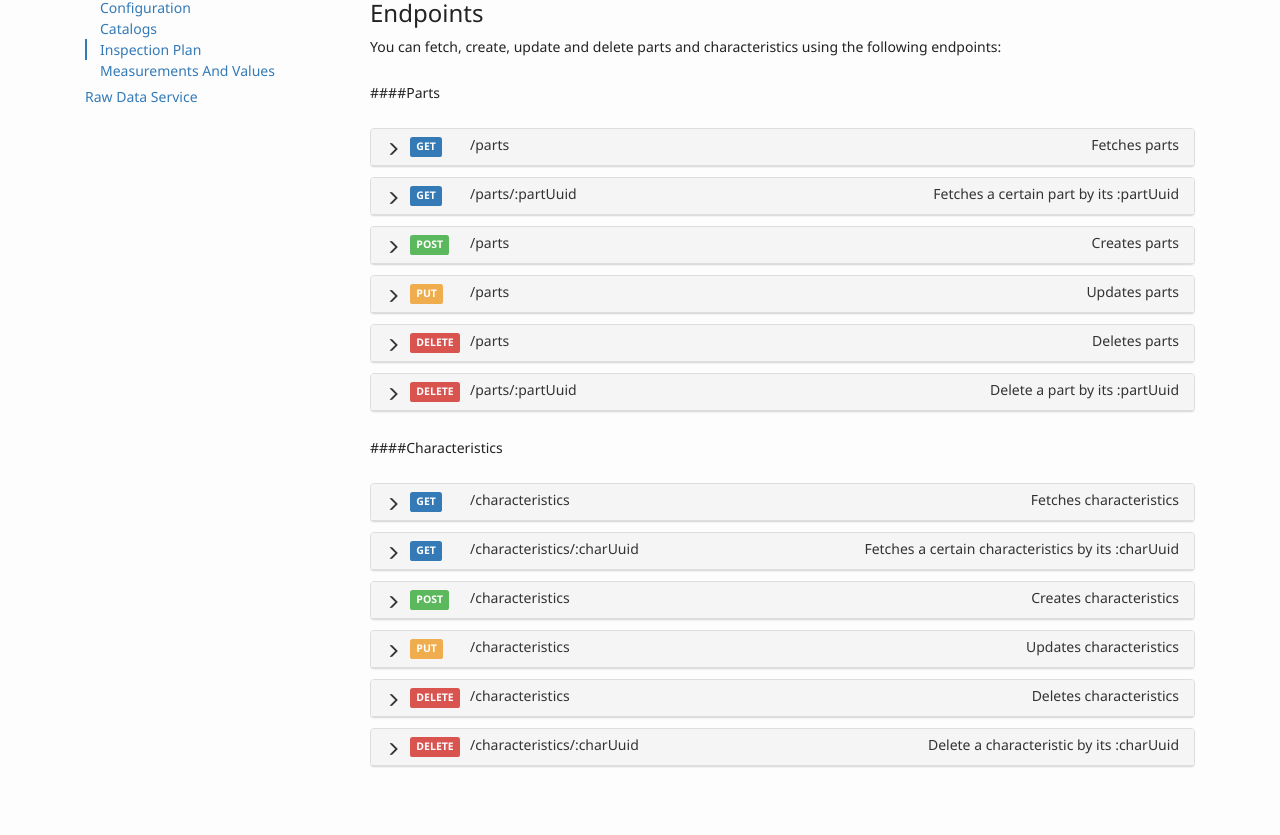
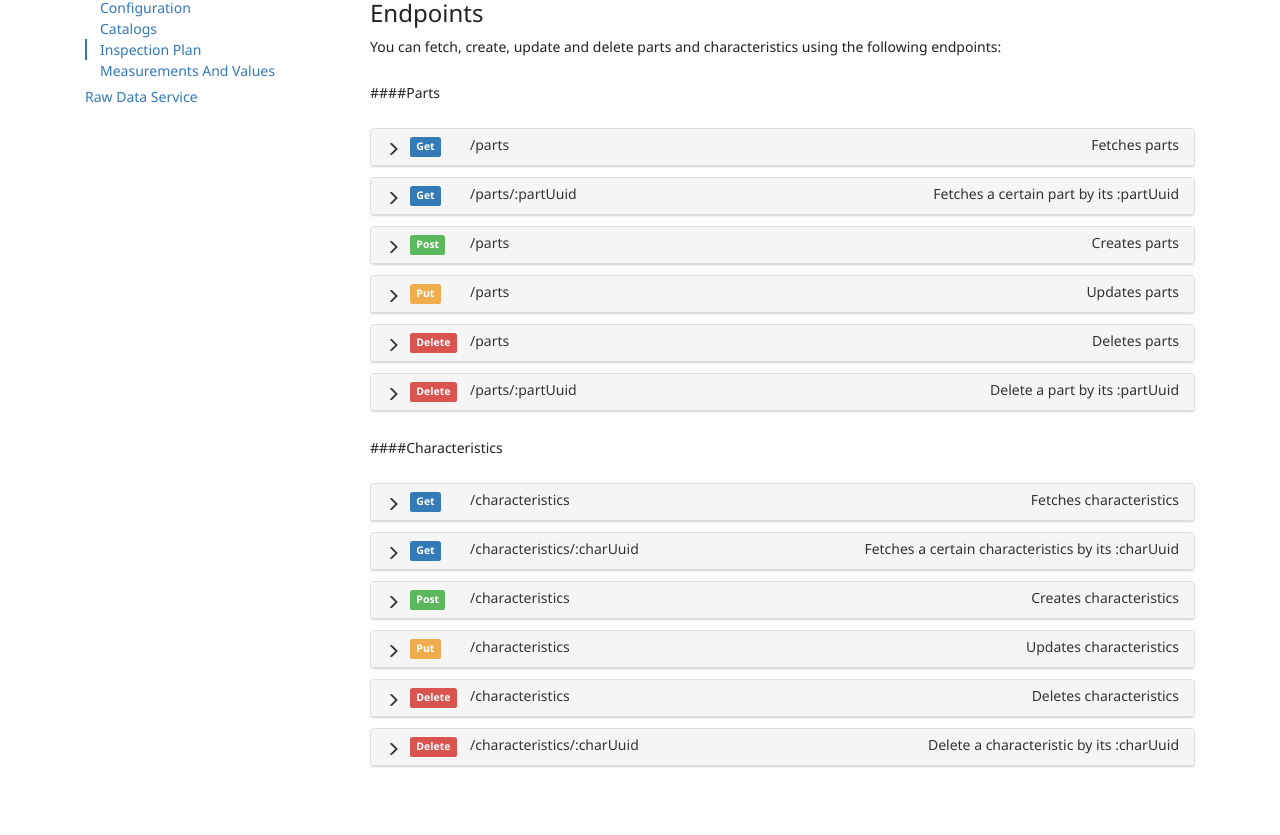
Before and after one commit to ZEISS-PiWeb/PiWeb-Api, a Jekyll site: the page built from _pages/01-restapi.md, in a window 1280 px wide and 1400 px high, scrolled down 5687 px. Shown: the part 116-951 px from the top of the window. Built offline with Jekyll 4.4.1, drawn with Linux system fonts in a browser that asks for light colours; some of the changed text lies outside the part shown.

Commit message:
Update _config.yml

```diff
--- a/_config.yml
+++ b/_config.yml
@@ -12,10 +12,10 @@ images:
   warning: "![Warning](/PiWeb-Api/images/warning.png)"
   info: "![Info](/PiWeb-Api/images/info.png)"
 sections:
-  getLabel: <span class="label label-primary">GET</span>
-  postLabel: <span class="label label-success">POST</span>
-  putLabel: <span class="label label-warning">PUT</span>
-  deleteLabel: <span class="label label-danger">DELETE</span>
+  getLabel: <span class="label label-primary">Get</span>
+  postLabel: <span class="label label-success">Post</span>
+  putLabel: <span class="label label-warning">Put</span>
+  deleteLabel: <span class="label label-danger">Delete</span>
 headers:
   example: "##### ![Example](/PiWeb-Api/images/document-info.png) Example: "
   request: "##### Request"
```
